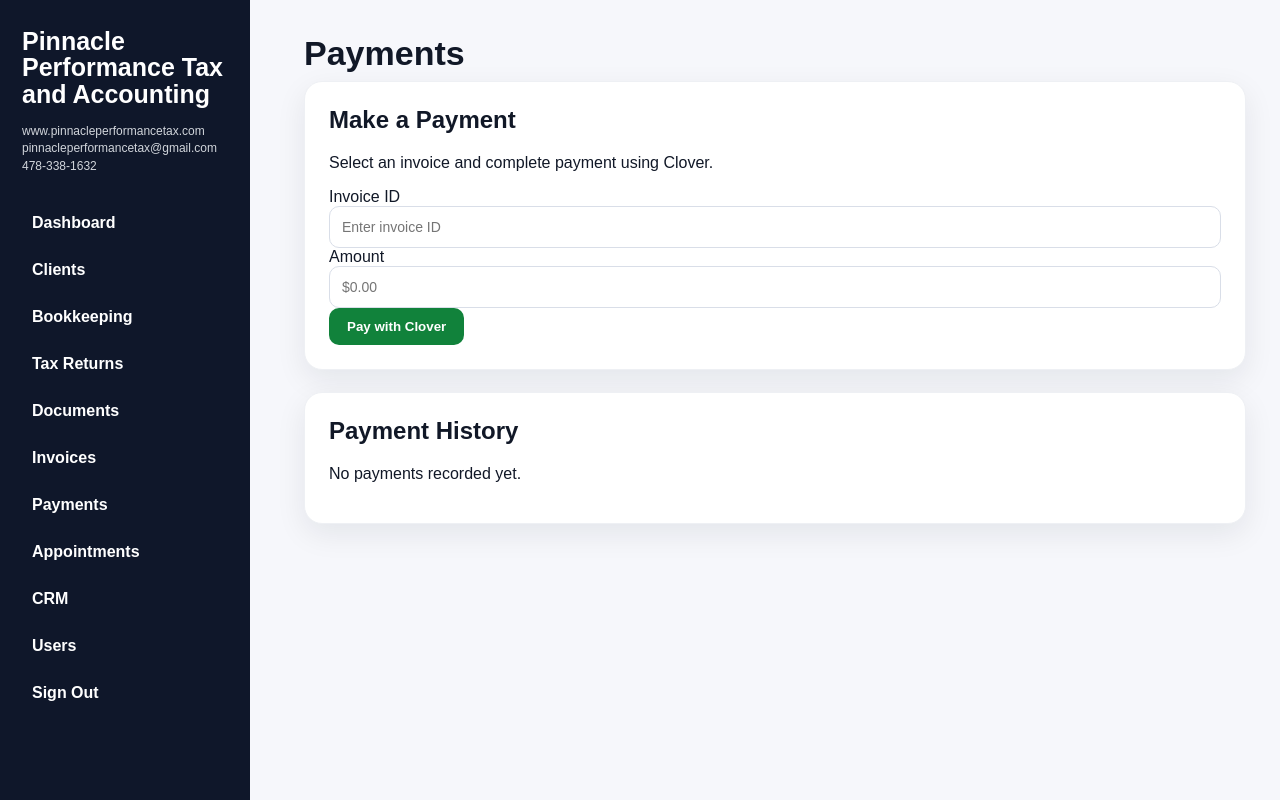
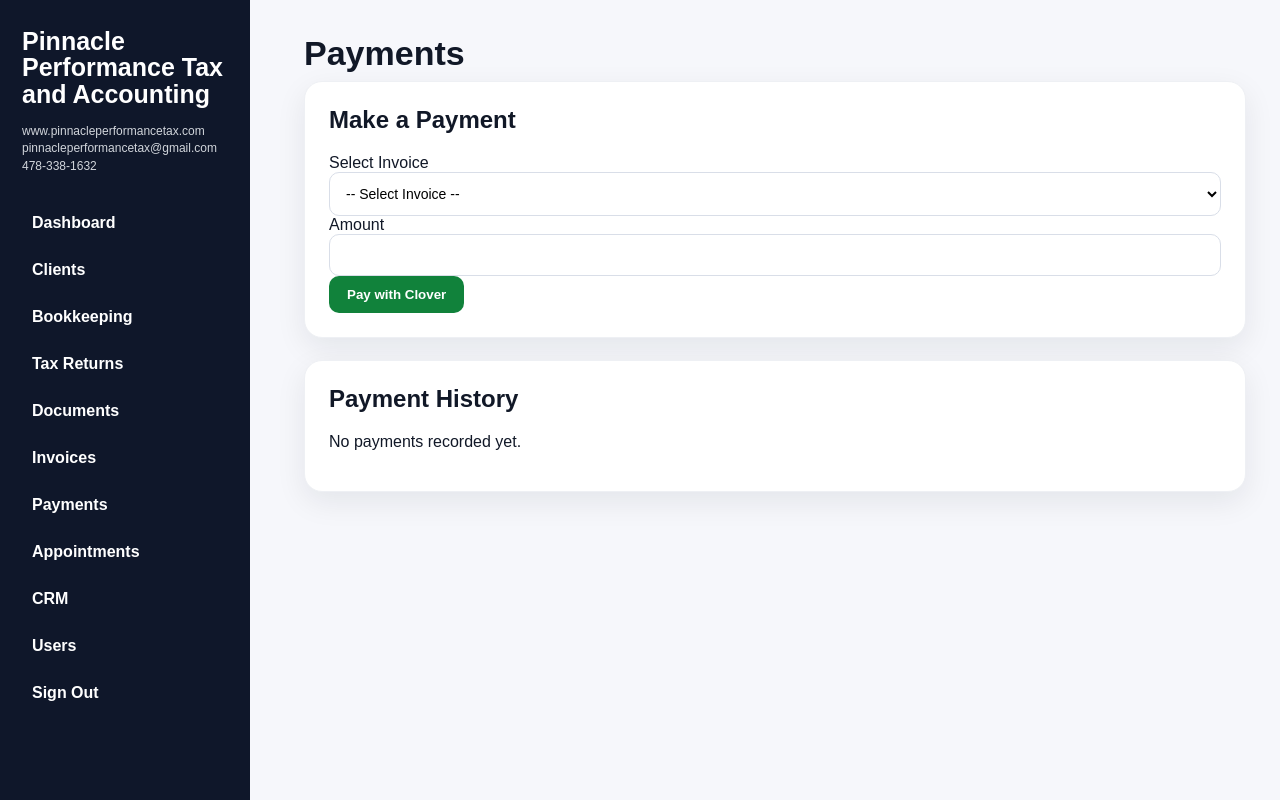
Before and after one commit to pinnacleperformancetax-hash/ppt-tax-portal, a Flask app: page /payments in a window 1280 px wide. Run offline with Flask 3, Linux system fonts and the light colour scheme; a user stored in the database is signed in; data comes from the database, SQL or seed files in the repository.

Commit message:
Enhance payment form with invoice selection and amount display

```diff
--- a/templates/payments.html
+++ b/templates/payments.html
@@ -1,25 +1,61 @@
 {% extends "base.html" %}
+{% block content %}
 
-{% block content %}
 <h1>Payments</h1>
 
 <div class="card">
-    <h2>Make a Payment</h2>
-    <p>Select an invoice and complete payment using Clover.</p>
+  <h2>Make a Payment</h2>
 
-    <form method="POST">
-        <label>Invoice ID</label>
-        <input type="text" name="invoice_id" placeholder="Enter invoice ID">
+  <form method="POST">
 
-        <label>Amount</label>
-        <input type="text" name="amount" placeholder="$0.00">
+    <label>Select Invoice</label>
+    <select name="invoice_id" required>
+      <option value="">-- Select Invoice --</option>
+      {% for invoice in invoices %}
+        <option value="{{ invoice.id }}">
+          #{{ invoice.id }} - ${{ invoice.amount }} ({{ invoice.client_name }})
+        </option>
+      {% endfor %}
+    </select>
 
-        <button type="submit" class="btn">Pay with Clover</button>
-    </form>
+    <label>Amount</label>
+    <input type="text" name="amount" readonly id="amount-field">
+
+    <button type="submit">Pay with Clover</button>
+
+  </form>
 </div>
 
 <div class="card">
-    <h2>Payment History</h2>
+  <h2>Payment History</h2>
+
+  {% if payments %}
+    <table>
+      <tr>
+        <th>Invoice</th>
+        <th>Amount</th>
+        <th>Date</th>
+      </tr>
+
+      {% for p in payments %}
+      <tr>
+        <td>#{{ p.invoice_id }}</td>
+        <td>${{ p.amount }}</td>
+        <td>{{ p.date }}</td>
+      </tr>
+      {% endfor %}
+    </table>
+  {% else %}
     <p>No payments recorded yet.</p>
+  {% endif %}
 </div>
+
+<script>
+document.querySelector("select[name='invoice_id']").addEventListener("change", function() {
+    const selected = this.options[this.selectedIndex].text;
+    const amount = selected.match(/\$(\d+)/);
+    document.getElementById("amount-field").value = amount ? amount[1] : "";
+});
+</script>
+
 {% endblock %}
```
